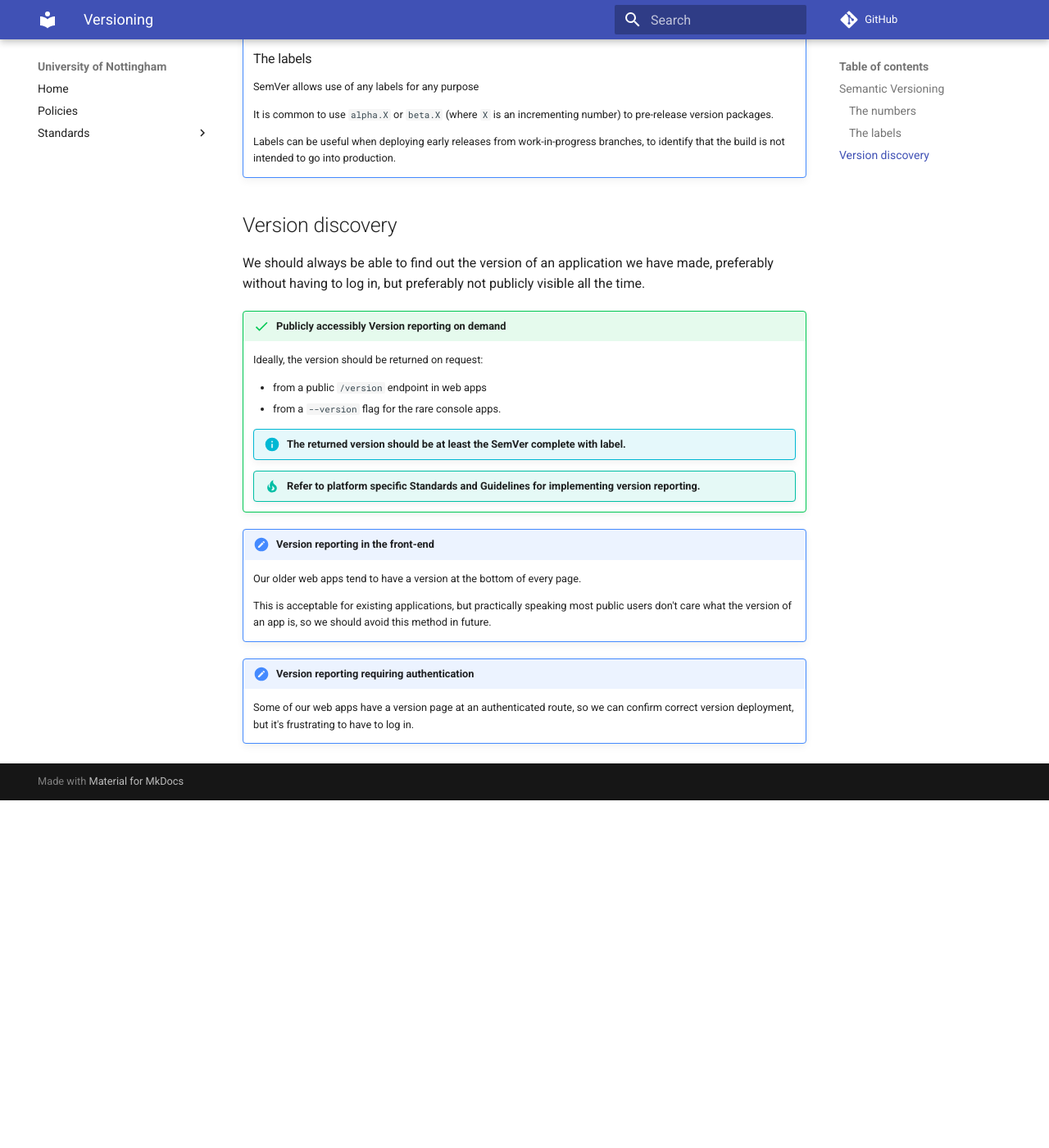
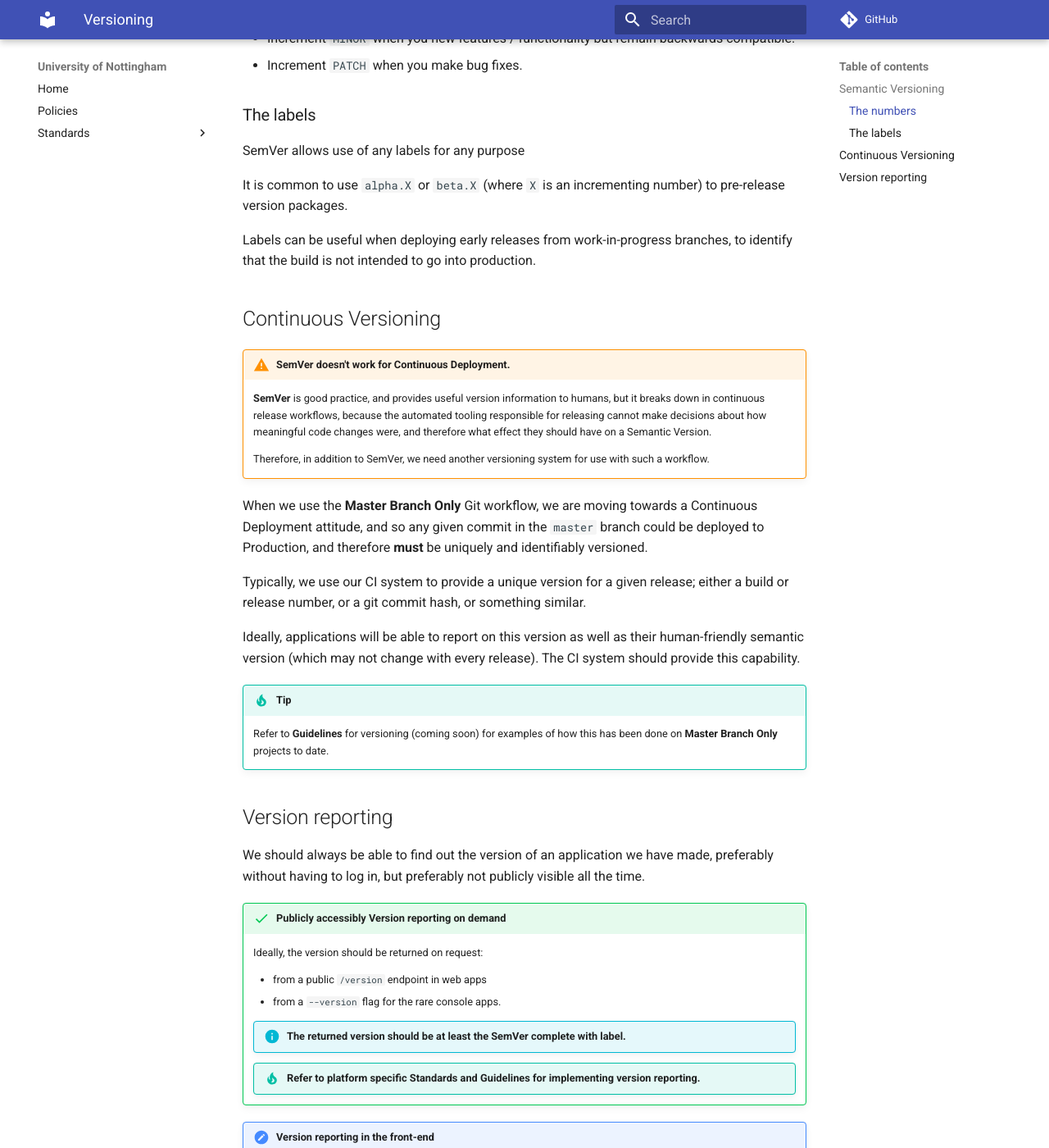
Before and after one commit to stylesm/universityofnottingham.github.io, an MkDocs documentation site: the page built from docs/Standards/versioning.md, in a window 1280 px wide and 1400 px high, scrolled down 803 px. Shown: the whole window at 82% size. Built offline with MkDocs 1.6.1 and Material for MkDocs 9.7.7, drawn with Linux system fonts in a browser that asks for light colours; comment, search, counter and statistics services are not loaded; old or Windows-style settings are respelled for this version of MkDocs; before the commit the page ends 1779 px from its top, so only the background shows below that; some of the changed text lies outside the part shown.

Commit message:
versioning part 2

```diff
--- a/docs/Standards/versioning.md
+++ b/docs/Standards/versioning.md
@@ -12,29 +12,46 @@
 
     They are very much a **public** versioning system intended for **humans**.
 
-!!! summary "A summary of Semantic Versioning"
+!!! summary "SemVer definition"
     SemVer is a 3 part numeric version number, with an optional string label:
 
     `MAJOR.MINOR.PATCH-label`
 
-    ### The numbers
+### The numbers
 
-    - Increment `MAJOR` when you make incompatible (breaking) API changes.
-        - This is very rare for us in our client-facing applications, but more common in integration APIs and common code libraries.
-    - Increment `MINOR` when you new features / functionality but remain backwards compatible.
-    - Increment `PATCH` when you make bug fixes.
+- Increment `MAJOR` when you make incompatible (breaking) API changes.
+    - This is very rare for us in our client-facing applications, but more common in integration APIs and common code libraries.
+- Increment `MINOR` when you new features / functionality but remain backwards compatible.
+- Increment `PATCH` when you make bug fixes.
 
-    ### The labels
+### The labels
 
-    SemVer allows use of any labels for any purpose
+SemVer allows use of any labels for any purpose
 
-    It is common to use `alpha.X` or `beta.X` (where `X` is an incrementing number) to pre-release version packages.
+It is common to use `alpha.X` or `beta.X` (where `X` is an incrementing number) to pre-release version packages.
 
-    Labels can be useful when deploying early releases from work-in-progress branches, to identify that the build is not intended to go into production.
+Labels can be useful when deploying early releases from work-in-progress branches, to identify that the build is not intended to go into production.
 
 [semantic versioning]: http://semver.org
 
-## Version discovery
+## Continuous Versioning
+
+!!! warning "SemVer doesn't work for Continuous Deployment."
+
+    **SemVer** is good practice, and provides useful version information to humans, but it breaks down in continuous release workflows, because the automated tooling responsible for releasing cannot make decisions about how meaningful code changes were, and therefore what effect they should have on a Semantic Version.
+
+    Therefore, in addition to SemVer, we need another versioning system for use with such a workflow.
+
+When we use the **Master Branch Only** Git workflow, we are moving towards a Continuous Deployment attitude, and so any given commit in the `master` branch could be deployed to Production, and therefore **must** be uniquely and identifiably versioned.
+
+Typically, we use our CI system to provide a unique version for a given release; either a build or release number, or a git commit hash, or something similar.
+
+Ideally, applications will be able to report on this version as well as their human-friendly semantic version (which may not change with every release). The CI system should provide this capability.
+
+!!! tip
+    Refer to **Guidelines** for versioning (coming soon) for examples of how this has been done on **Master Branch Only** projects to date.
+
+## Version reporting
 
 We should always be able to find out the version of an application we have made, preferably without having to log in, but preferably not publicly visible all the time.
 
```
